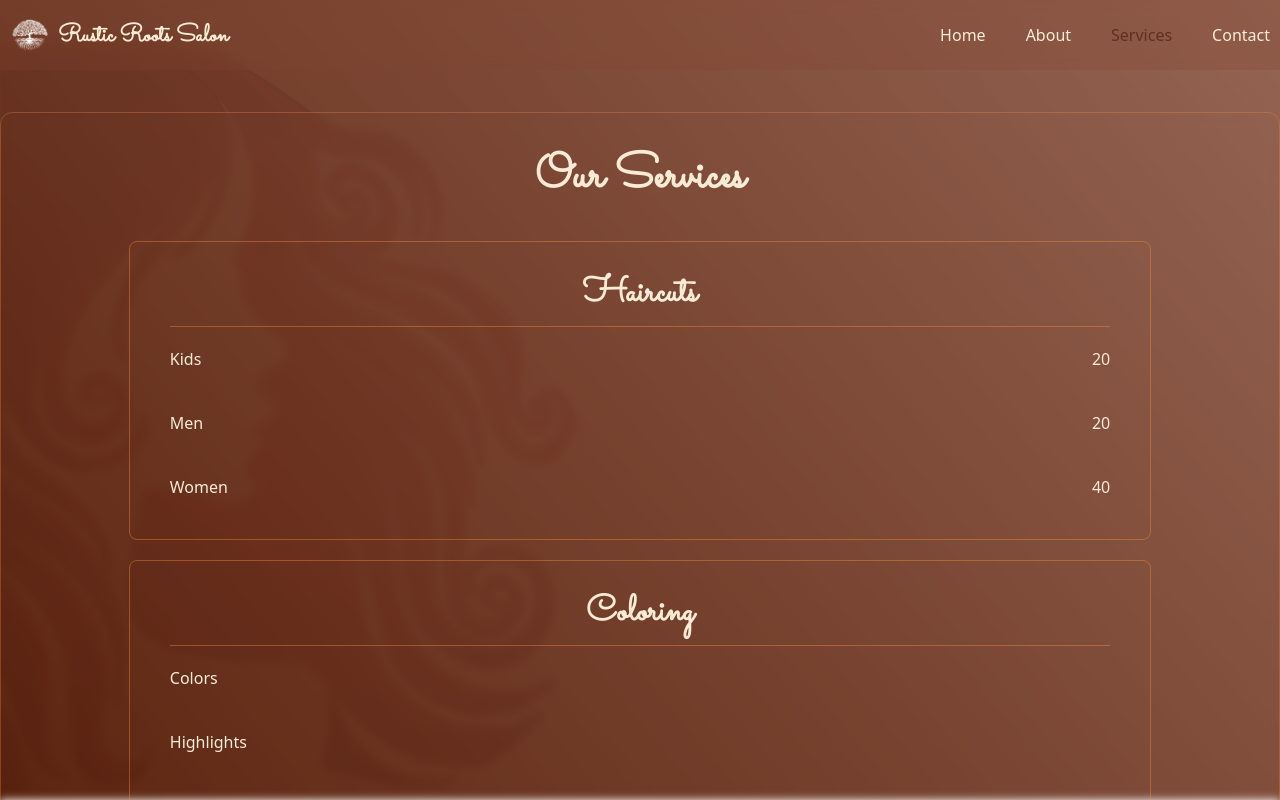
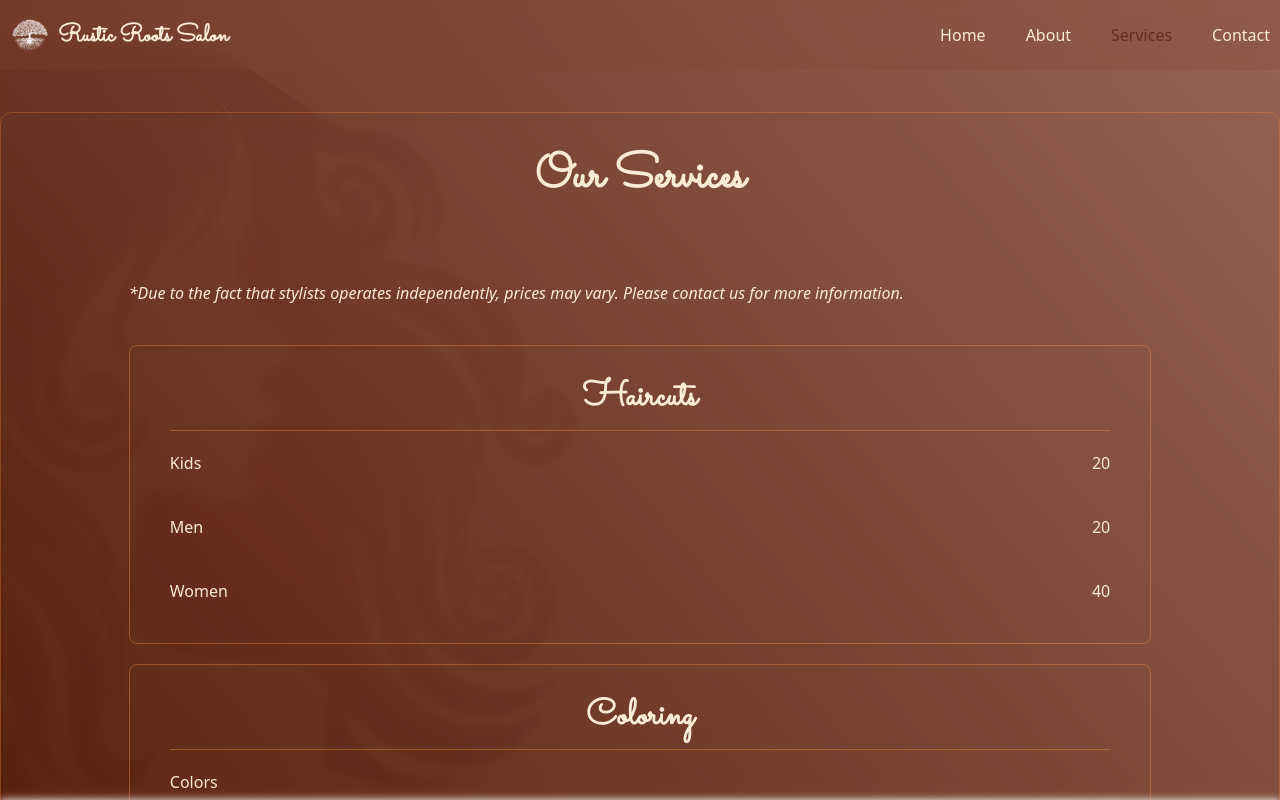
Before and after one commit to SpiralSrc/rusticroots, a Next.js app: page /our-services in a window 1280 px wide. Shown: the top 800 px of the page. Built offline with nearby package versions, Linux system fonts and the light colour scheme.

Commit message:
some nav fixes

```diff
--- a/src/app/our-services/[slug]/page.tsx
+++ /dev/null
@@ -1,8 +0,0 @@
-export default function page({ params }: { params: { slug: string } }) {
-  const data = params.slug;
-  return (
-    <div className="w-full flex flex-col">
-      <div className="w-full flex flex-col justify-center mt-10"></div>
-    </div>
-  );
-}
--- a/src/app/our-services/page.tsx
+++ b/src/app/our-services/page.tsx
@@ -9,7 +9,12 @@ export default function page() {
           Our Services
         </h1>
       </header>
-
+      <div className="w-[80%] m-auto py-10">
+        <p className="italic">
+          *Due to the fact that stylists operates independently, prices may
+          vary. Please contact us for more information.
+        </p>
+      </div>
       <ServicesList />
     </div>
   );
--- a/src/app/page.tsx
+++ b/src/app/page.tsx
@@ -1,6 +1,6 @@
-import About from "@/components/About/About";
-import Hero from "@/components/Hero";
-import OurServices from "@/components/OurServices";
+import About from "@/components/home/About";
+import Hero from "@/components/home/Hero";
+import OurServices from "@/components/home/OurServices";
 
 export default function Home() {
   return (
--- a/src/components/NavBar.tsx
+++ b/src/components/NavBar.tsx
@@ -15,8 +15,6 @@ export default function NavBar() {
   const path = usePathname();
   const home = "/";
 
-
-
   useEffect(() => {
     const handleScroll = (): void => {
       if (navRef.current) {
@@ -28,9 +26,13 @@ export default function NavBar() {
           window.scrollY > 40 * 16
             ? setLogoScrolled(true)
             : setLogoScrolled(false);
-        } else {
-          logoRef.current.style.opacity = "1";
         }
+      }
+    };
+
+    const handlePageReload = (): void => {
+      if (path === home) {
+        window.location.reload();
       }
     };
 
@@ -38,7 +40,7 @@ export default function NavBar() {
     return () => {
       window.removeEventListener("scroll", handleScroll);
     };
-  }, [path]);
+  }, [path, logoRef]);
 
   return (
     <nav ref={navRef} className={`nav ${isScrolled ? "scrolled z-50" : ""}`}>
--- a/src/components/Hero.tsx
+++ b/src/components/home/Hero.tsx
@@ -1,5 +1,5 @@
 import Image from "next/image";
-import heroImage from "../../public/assets/rrslogo.png";
+import heroImage from "../../../public/assets/rrslogo.png";
 
 export default function Hero() {
   return (
--- a/src/components/OurServices.tsx
+++ b/src/components/home/OurServices.tsx
@@ -15,7 +15,7 @@ const OurServices = () => {
           {servicesData.map((item) => (
             <article
               key={item.name}
-              className="flex flex-col rounded-t-[25%] overflow-hidden bg-orange-950/20 backdrop-blur-md"
+              className="flex flex-col rounded-t-[25%] overflow-hidden bg-orange-950/20 backdrop-blur-md border-4 border-orange-400/40"
             >
               <div className="relative w-80 h-[450px]">
                 <Image
```
Also changed, not shown: src/components/home/About.tsx (renamed from src/components/About/About.tsx), src/components/ui/AboutBg.tsx (renamed from src/components/About/AboutBg.tsx).
